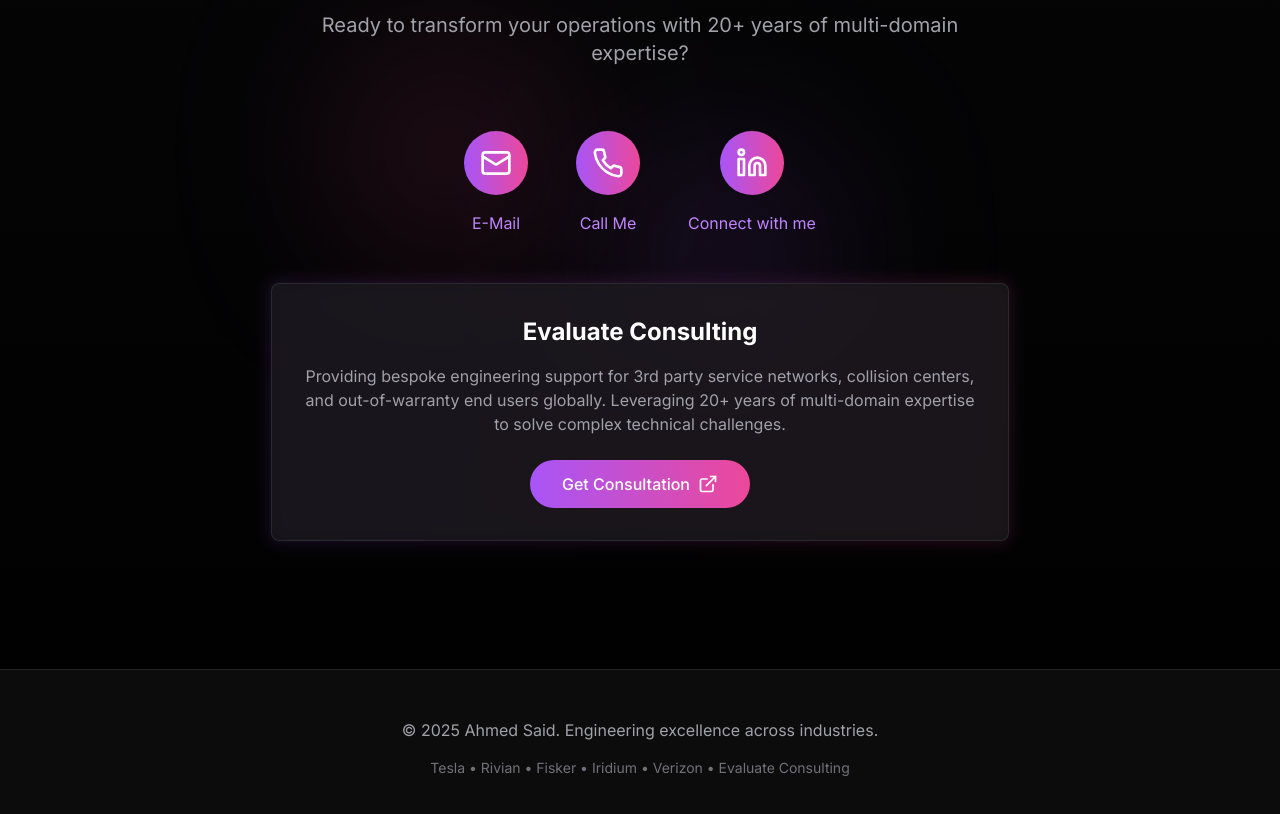
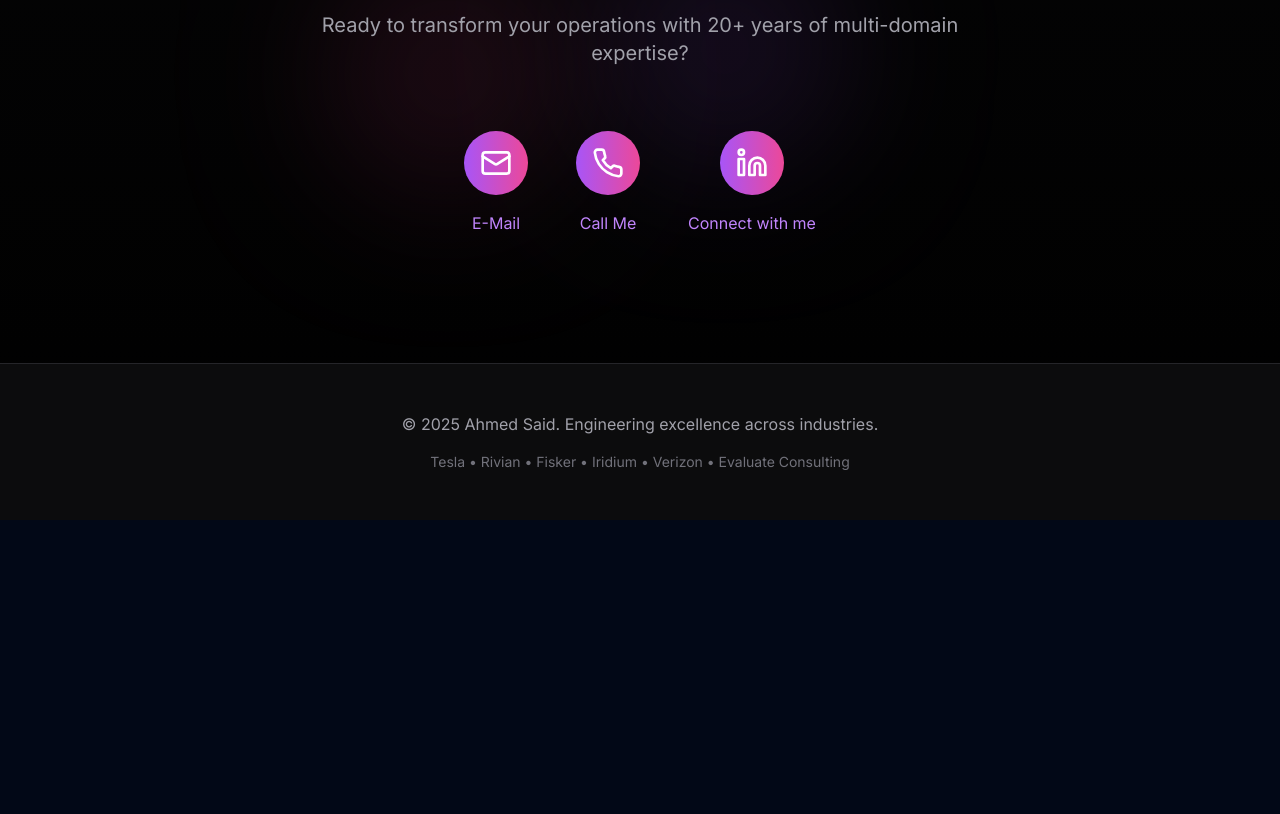
Before and after one commit to faraon87/Portfolio, a Next.js app: page / in a window 1280 px wide. Shown: the part 7800-8614 px from the top of the page. After the commit the page ends 8320 px from the top, so only its background shows below. Built offline with nearby package versions, Linux system fonts and the light colour scheme.

Commit message:
Update page.tsx

```diff
--- a/app/page.tsx
+++ b/app/page.tsx
@@ -1671,7 +1671,7 @@ export default function Portfolio() {
           </div>
 
           <div className="max-w-4xl mx-auto">
-            <div className="flex justify-center items-center gap-12 mb-12">
+            <div className="flex justify-center items-center gap-12">
               <div className="text-center">
                 <div className="w-16 h-16 bg-gradient-to-r from-purple-500 to-pink-500 rounded-full flex items-center justify-center mx-auto mb-4">
                   <Mail className="w-8 h-8 text-white" />
@@ -1697,23 +1697,6 @@ export default function Portfolio() {
                 <a href="https://www.linkedin.com/in/ahmedosaid/" className="text-purple-400 hover:text-pink-400 transition-colors">
                   Connect with me
                 </a>
-              </div>
-            </div>
-
-            <div className="text-center">
-              <div className="relative group inline-block">
-                <div className="absolute -inset-0.5 bg-gradient-to-r from-purple-500/20 to-pink-500/20 rounded-lg blur opacity-75 group-hover:opacity-100 transition duration-300"></div>
-                <div className="relative bg-zinc-900/80 backdrop-blur-sm border border-zinc-700/50 rounded-lg p-8">
-                  <h3 className="text-2xl font-bold text-white mb-4">Evaluate Consulting</h3>
-                  <p className="text-zinc-400 mb-6 max-w-2xl">
-                    Providing bespoke engineering support for 3rd party service networks,
-                    collision centers, and out-of-warranty end users globally. Leveraging 20+ years
-                    of multi-domain expertise to solve complex technical challenges.
-                  </p>
-                  <button className="bg-gradient-to-r from-purple-500 to-pink-500 hover:from-pink-500 hover:to-purple-500 text-white px-8 py-3 rounded-full font-medium flex items-center gap-2 mx-auto transition-all">
-                    Get Consultation <ExternalLink size={20} />
-                  </button>
-                </div>
               </div>
             </div>
           </div>
```
